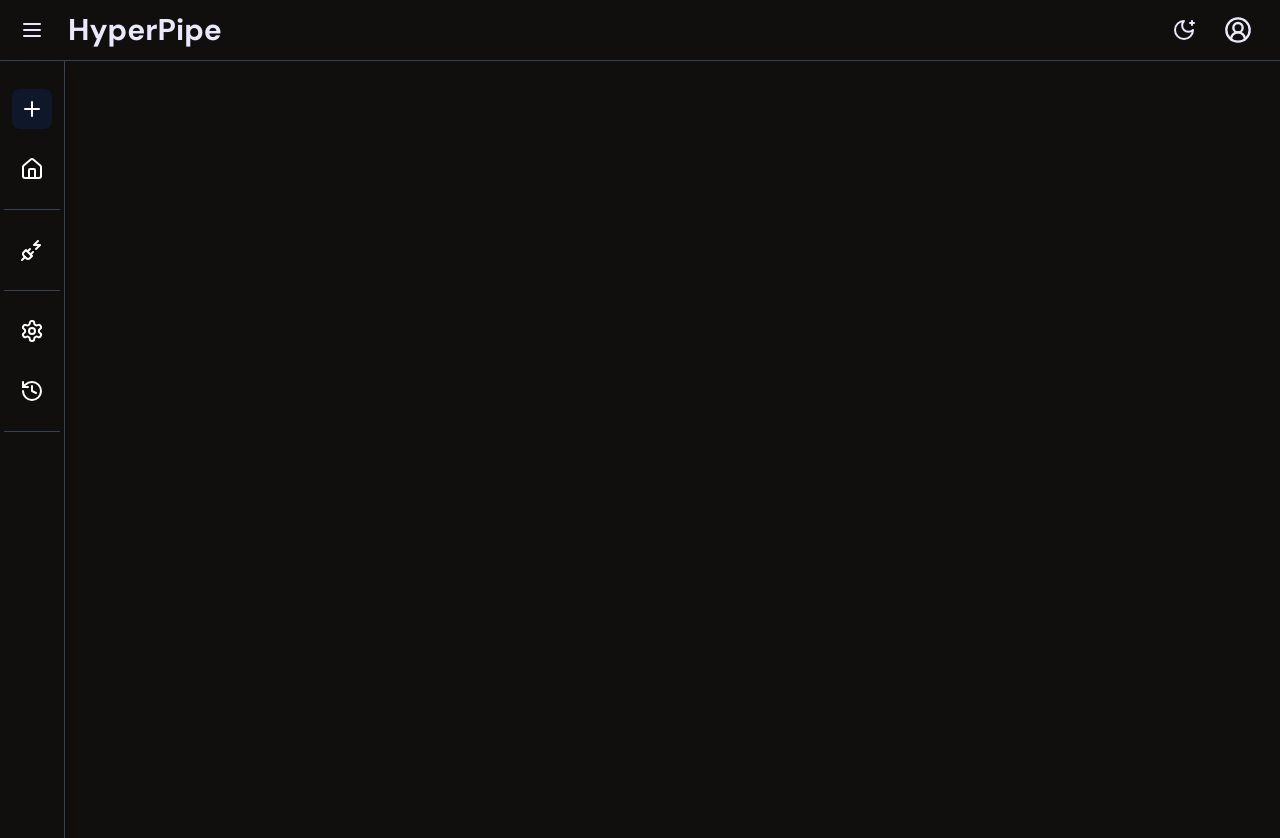
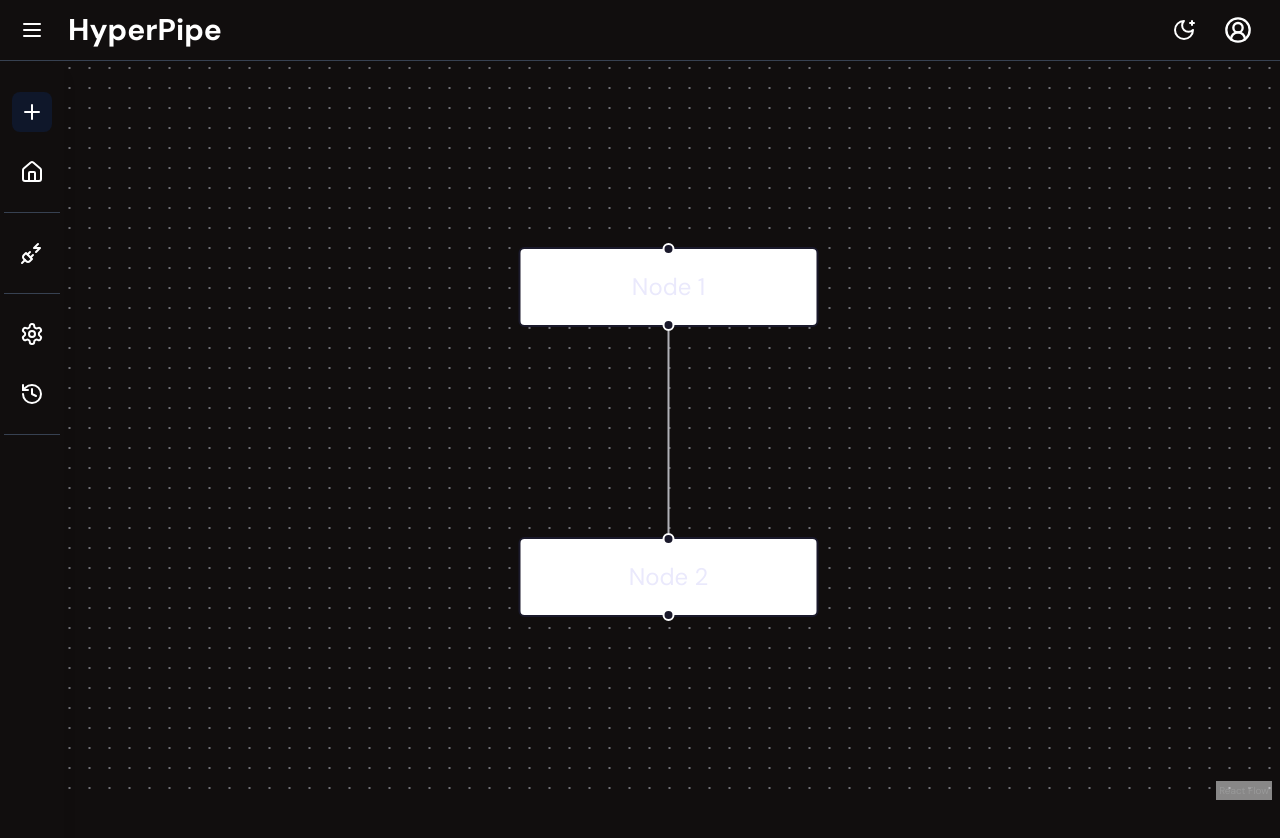
Before and after one commit to Prajwal-17/Synapses, a Next.js app: page /pipeflow/1/1 in a window 1280 px wide. Shown: the top 838 px of the page. After the commit the page ends 800 px from the top, so only its background shows below. Built offline with nearby package versions, Linux system fonts and the light colour scheme; no server answers.

Commit message:
fix(ui): reactflow overlap fix

```diff
--- a/app/layout.tsx
+++ b/app/layout.tsx
@@ -35,14 +35,18 @@
       >
         <SessionProviderWrapper session={session}>
           <ThemeProvider attribute="class" defaultTheme="dark">
-            <NavbarWrapper />
-            <div className="flex">
-              <SidebarWarpper />
-              <div className="flex-1">
-                {children}
+            <div className="min-h-screen">
+              <NavbarWrapper />
+              <div>
+                <div className="flex">
+                  <SidebarWarpper />
+                  <main className="flex-1 mt-16 ml-14 px-2">
+                    {children}
+                  </main>
+                </div>
               </div>
-              <Toaster />
             </div>
+            <Toaster />
           </ThemeProvider>
         </SessionProviderWrapper>
       </body>
--- a/app/pipeflow/[userId]/[pipeId]/page.tsx
+++ b/app/pipeflow/[userId]/[pipeId]/page.tsx
@@ -1,11 +1,9 @@
+import FlowComponent from "@/components/workflow-editor/FlowComponent";
+
 export default function Editor() {
   return (<>
-    {/* <div>
-      hello
-    </div> */}
-
-    <div>
-
+    <div className="h-[calc(100vh-4rem)] w-full">
+      <FlowComponent />
     </div>
   </>)
 }
--- a/components/navbar/Navbar.tsx
+++ b/components/navbar/Navbar.tsx
@@ -16,7 +16,9 @@
 
   return (
     <>
-      <nav className="flex items-center justify-between px-3 md:px-5 py-2 ">
+      <nav className="text-black bg-white dark:bg-background dark:text-white h-16 fixed top-0 right-0 left-0 z-50">
+        <div className="flex items-center justify-between px-3 md:px-5 py-2">
+
           <div className="flex items-center">
             {
               pathname !== "/" &&
@@ -47,8 +49,9 @@
               <DropDown />
             </div>
           </div>
+        </div>
+        <Separator orientation="horizontal" className="w-full h-[1px] bg-gray-200 dark:bg-gray-700" />
       </nav >
-      <Separator orientation="horizontal" className="w-full h-[1px] bg-gray-200 dark:bg-gray-700" />
     </>
   )
 }
--- a/components/sidebar/Sidebar.tsx
+++ b/components/sidebar/Sidebar.tsx
@@ -10,7 +10,7 @@
   const isSidebarOpen = useSidebarStore((state) => state.isSidebarOpen)
 
   return (<>
-    <div className={`${isSidebarOpen ? "w-52 items-start" : "w-16"} group w-16 h-screen py-7 px-1 flex flex-col items-center hover:items-start hover:text-black hover:w-52 hover:px-3 gap-5 text-black bg-white dark:bg-background dark:text-white shadow-lg`}>
+    <div className={`${isSidebarOpen ? "w-52 items-start" : "w-16"} group w-16 h-screen py-7 px-1 fixed left-0 top-16 z-50 flex flex-col items-center hover:items-start hover:text-black hover:w-52 hover:px-3 gap-5 text-black bg-white dark:bg-background dark:text-white shadow-lg`}>
       <div className={`${isSidebarOpen ? "w-full" : ""} bg-slate-200 dark:bg-slate-900 px-2 py-2 rounded-lg hover:cursor-pointer group-hover:w-full flex justify-center gap-2 hover:bg-slate-300 dark:hover:bg-slate-800`}>
         <Plus />
         <span className={`${isSidebarOpen ? "block" : "hidden"} group-hover:block font-semibold`}>Create</span>
--- a/components/workflow-editor/FlowComponent.tsx
+++ b/components/workflow-editor/FlowComponent.tsx
@@ -1,11 +1,29 @@
-"use client"
+import React from 'react';
+import { ReactFlowProvider, ReactFlow, Background, BackgroundVariant } from '@xyflow/react';
+import '@xyflow/react/dist/style.css';
+
+const initialNodes = [
+  { id: '1', position: { x: 250, y: 5 }, data: { label: 'Node 1' } },
+  { id: '2', position: { x: 250, y: 150 }, data: { label: 'Node 2' } },
+];
+
+const initialEdges = [{ id: 'e1-2', source: '1', target: '2' }];
 
 const FlowComponent = () => {
   return (
-  <>
+    <div className='w-full h-full'>
+      <ReactFlowProvider>
+        <ReactFlow
+          nodes={initialNodes}
+          edges={initialEdges}
+          fitView
+          style={{ width: '100%', height: '100%' }}
+        >
+          <Background variant={BackgroundVariant.Dots} gap={10} />
+        </ReactFlow>
+      </ReactFlowProvider>
+    </div>
+  );
+};
 
-  </>
-  )
-}
-
-export default FlowComponent
+export default FlowComponent;
--- a/package.json
+++ b/package.json
@@ -15,6 +15,7 @@
     "@radix-ui/react-dropdown-menu": "^2.1.4",
     "@radix-ui/react-separator": "^1.1.1",
     "bcryptjs": "^2.4.3",
+    "@xyflow/react": "^12.3.6",
     "class-variance-authority": "^0.7.1",
     "clsx": "^2.1.1",
     "lucide-react": "^0.469.0",
```
Also changed, not shown: 1 other file (tests, documents, lock files or other folders). Lines whose indentation alone changed are shown as unchanged.
